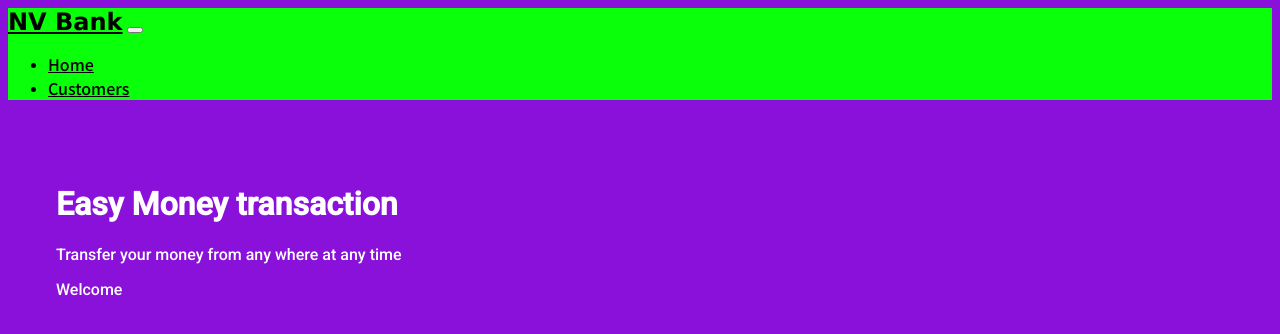
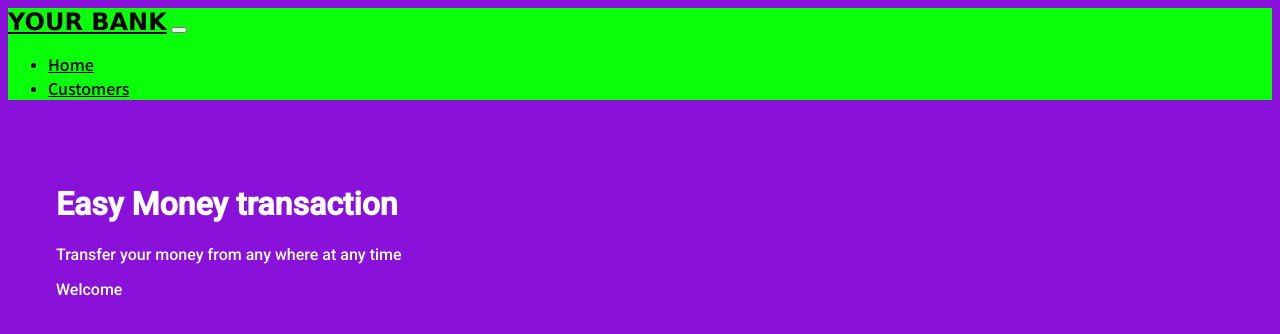
Before and after one commit to Somya2010/The-Sparks-Foundation, a plain HTML site: page index.html in a window 1280 px wide. Shown: the top 334 px of the page. Drawn offline with nearby package versions, Linux system fonts and the light colour scheme; files that its build step writes are made by us from their sources; a script that the page names is missing; a web font is replaced by a local one.

Commit message:
Update index.html

```diff
--- a/index.html
+++ b/index.html
@@ -23,7 +23,7 @@
   <div id="loading"></div>
 
   <nav class="navbar navbar-expand-lg navbar-light bg-light">
-    <a class="navbar-brand" href="./index.html">NV Bank</a>
+    <a class="navbar-brand" href="./index.html">YOUR BANK</a>
     <button class="navbar-toggler" type="button" data-toggle="collapse" data-target="#navbarSupportedContent"
       aria-controls="navbarSupportedContent" aria-expanded="false" aria-label="Toggle navigation">
       <span class="navbar-toggler-icon"></span>
```
